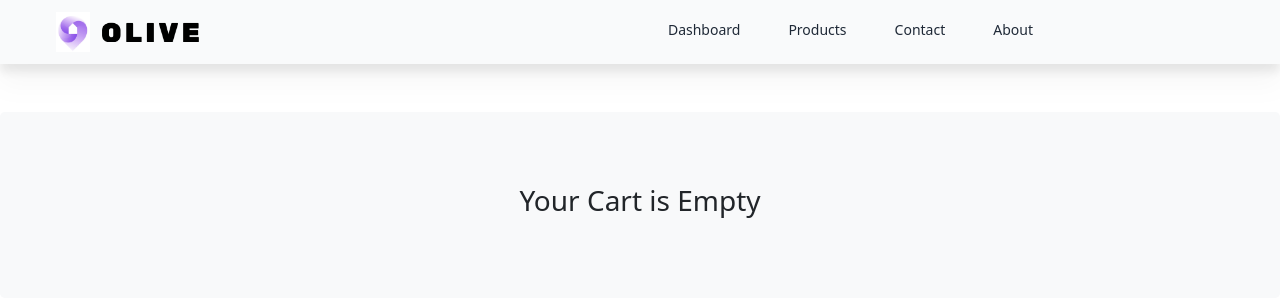
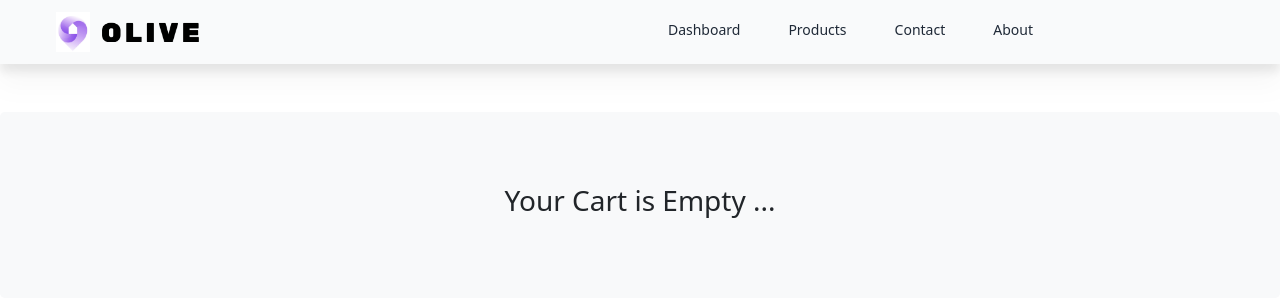
Before and after one commit to Fadillaratna/Shoes-Store, a React (Create React App) app: page /cart in a window 1280 px wide. Shown: the top 300 px of the page. Built offline with nearby package versions, Linux system fonts and the light colour scheme.

Commit message:
first commit

```diff
--- a/src/component/Cart.jsx
+++ b/src/component/Cart.jsx
@@ -48,7 +48,7 @@ const Cart = () => {
             <div className="px-4 my-5 bg-light rounded-3 py-5">
                 <div className="container py-4">
                     <div className="row justify-content-center">
-                        <h3 className="text-center">Your Cart is Empty</h3>
+                        <h3 className="text-center">Your Cart is Empty ...</h3>
                     </div>
                 </div>
             </div>
```
